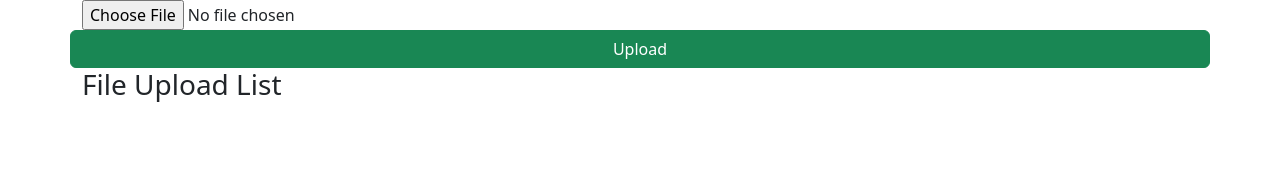
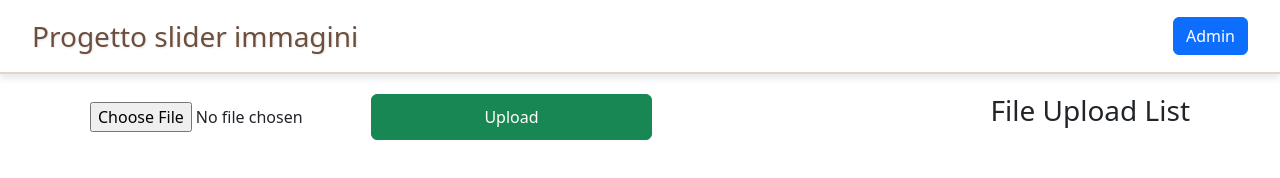
Before and after one commit to yrnjeromee/5B_BolinasPinto_Slider_immagini, a website: page public/index.html in a window 1280 px wide. Drawn offline with nearby package versions, Linux system fonts and the light colour scheme.

Commit message:
implementazione del css

```diff
--- a/package.json
+++ b/package.json
@@ -9,6 +9,7 @@
   "license": "ISC",
   "description": "",
   "dependencies": {
+    "bootstrap": "^5.3.3",
     "express": "^4.21.2",
     "multer": "^1.4.5-lts.1",
     "mysql2": "^3.12.0"
--- /dev/null
+++ b/public/index.css
@@ -0,0 +1,69 @@
+.navbar {
+    display: flex;
+    justify-content: space-between;
+    align-items: center;
+    width: 100%;
+    background-color: #fff !important;
+    padding: 10px 20px;
+    box-shadow: 0 4px 8px rgba(0, 0, 0, 0.1);
+    border-bottom: 2px solid #e1d7c6;
+}
+
+.navbar-brand {
+    margin: 0;
+    font-size: 28px;
+    color: #6c4f3d !important;
+    text-shadow: 1px 1px 2px rgba(0, 0, 0, 0.1);
+}
+
+.btn-outline-success {
+    padding: 10px 20px;
+    background-color: #259b64;
+    color: white !important;
+    border: none;
+    border-radius: 6px;
+    cursor: pointer;
+    font-size: 16px;
+    transition: background-color 0.3s ease;
+}
+
+.btn-outline-success:hover {
+    background-color: #0c643b;
+}
+
+.btn-outline-success:active {
+    transform: scale(0.98);
+}
+
+.container {
+    display: flex;
+    justify-content: space-between;
+    align-items: flex-start;
+    padding: 20px;
+}
+
+.row {
+    display: flex;
+    align-items: center;
+}
+
+.row:first-child {
+    flex: 1;
+    justify-content: flex-start;
+    gap: 10px;
+}
+
+.row:first-child input[type="file"] {
+    flex: 1;
+}
+
+.row:first-child button {
+    flex: 1;
+    padding: 10px;
+}
+
+.row:last-child {
+    flex: 1;
+    justify-content: flex-end;
+    text-align: right;
+}
--- a/public/index.html
+++ b/public/index.html
@@ -6,8 +6,36 @@
    <script src="https://cdn.jsdelivr.net/npm/bootstrap@5.3.2/dist/js/bootstrap.min.js"
       integrity="sha384-BBtl+eGJRgqQAUMxJ7pMwbEyER4l1g+O15P+16Ep7Q9Q+zqX6gSbd85u4mG4QzX+"
       crossorigin="anonymous"></script>
+    <link rel="stylesheet" href="index.css">
 </head>
 <body>
+    <nav class="navbar bg-body-tertiary">
+        <div class="container-fluid">
+          <a class="navbar-brand">Progetto slider immagini</a>
+          <form class="d-flex">
+            <button type="button" class="btn btn-primary" data-bs-toggle="modal" data-bs-target="#staticBackdrop">
+                Admin
+            </button>
+            <div class="modal fade" id="staticBackdrop" data-bs-backdrop="static" data-bs-keyboard="false" tabindex="-1" aria-labelledby="staticBackdropLabel" aria-hidden="true">
+                <div class="modal-dialog">
+                <div class="modal-content">
+                    <div class="modal-header">
+                    <h1 class="modal-title fs-5" id="staticBackdropLabel">Modal title</h1>
+                    <button type="button" class="btn-close" data-bs-dismiss="modal" aria-label="Close"></button>
+                    </div>
+                    <div class="modal-body">
+                    ...
+                    </div>
+                    <div class="modal-footer">
+                    <button type="button" class="btn btn-secondary" data-bs-dismiss="modal">Close</button>
+                    <button type="button" class="btn btn-primary">Understood</button>
+                    </div>
+                </div>
+                </div>
+            </div>
+          </form>
+        </div>
+      </nav>
    <div class="container">
       <div class="row">
             <input id="file" name="file" type="file" single>
```
Also changed, not shown: 1 other file.
